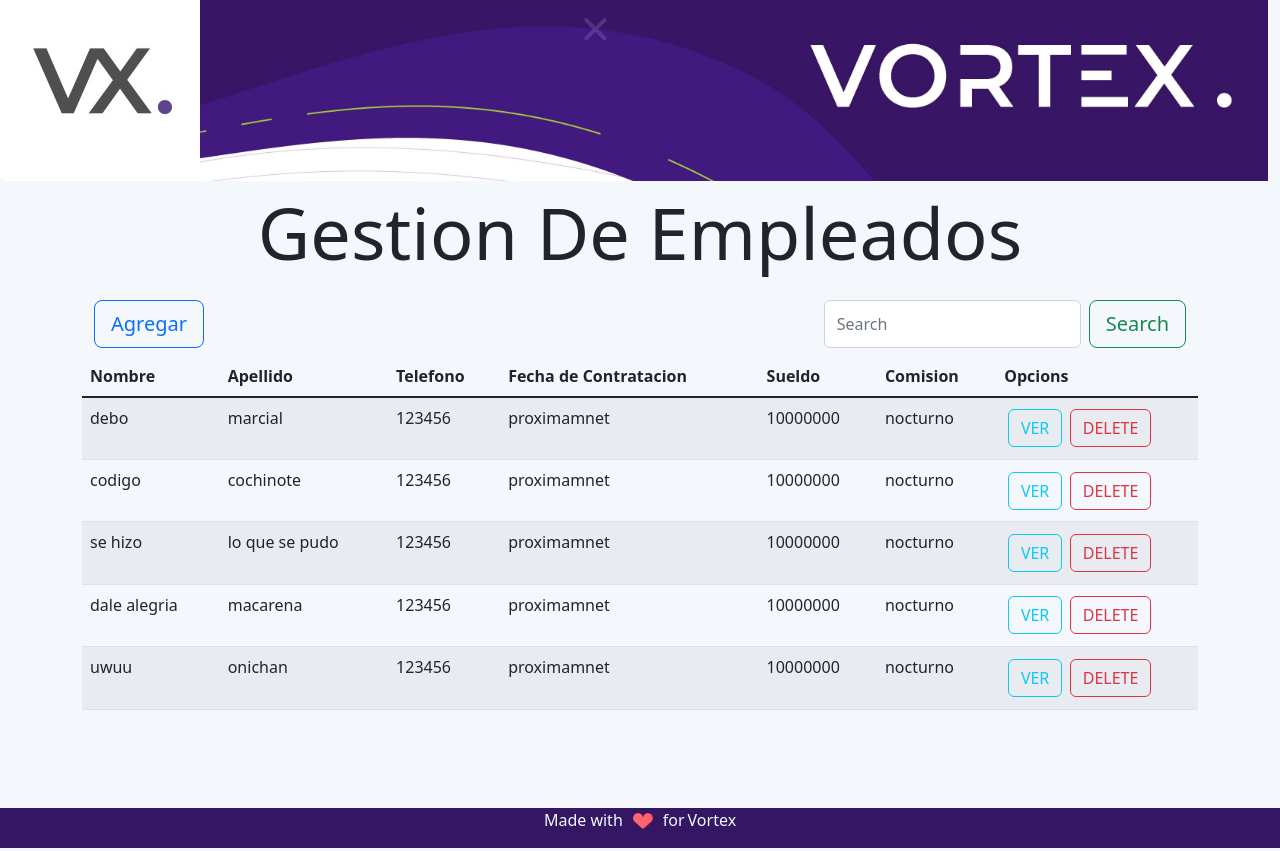
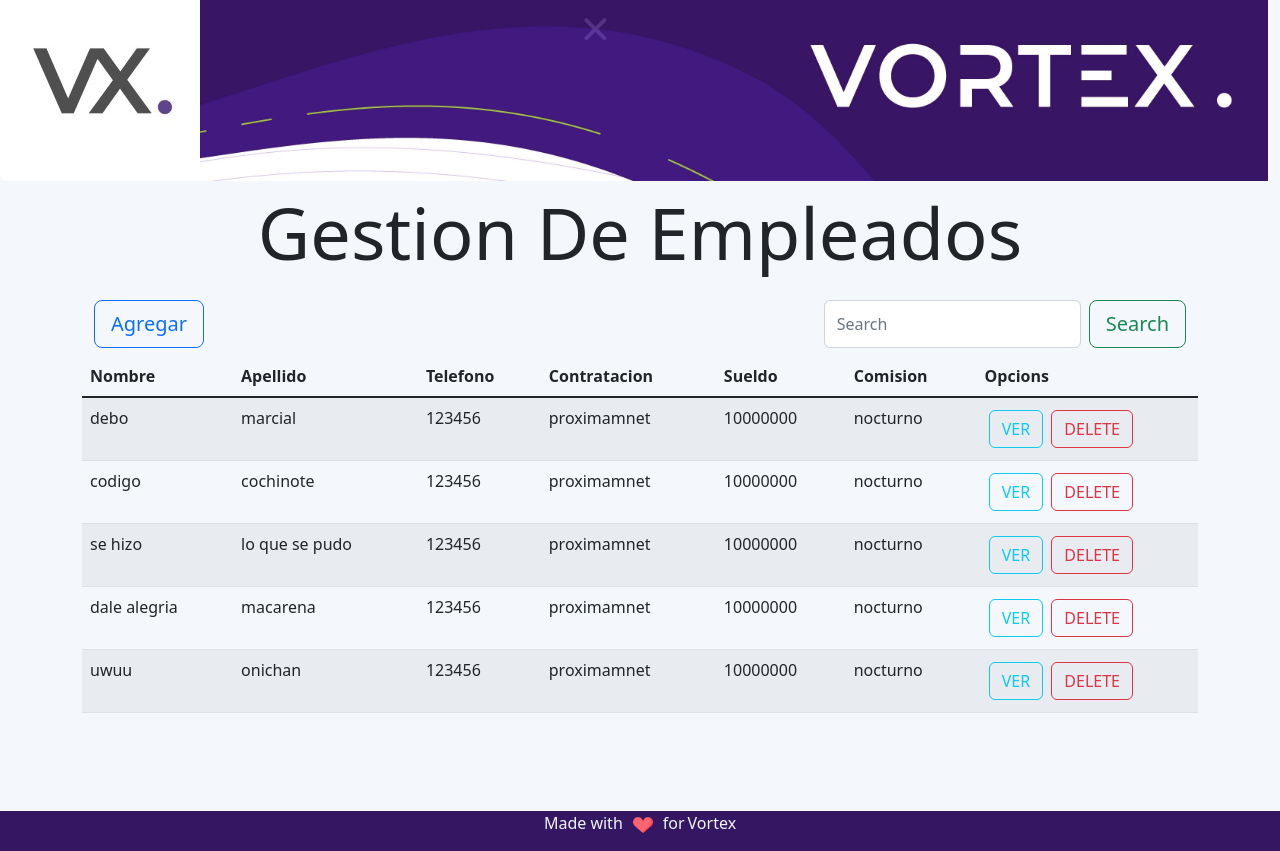
Before and after one commit to Debumax/Vortex-GestionRRHH, a React (Create React App) app: page / in a window 1280 px wide. Built offline with nearby package versions, Linux system fonts and the light colour scheme.

Commit message:
mod titulo tabla

```diff
--- a/src/components/Empleados/EmpleadoList.js
+++ b/src/components/Empleados/EmpleadoList.js
@@ -19,7 +19,7 @@ const EmpleadoList = (props) => {
                             <th>Nombre</th>
                             <th>Apellido</th>
                             <th>Telefono</th>
-                            <th>Fecha de Contratacion</th>
+                            <th>Contratacion</th>
                             <th>Sueldo</th>
                             <th>Comision</th>
                             <th>Opcions</th>
```
